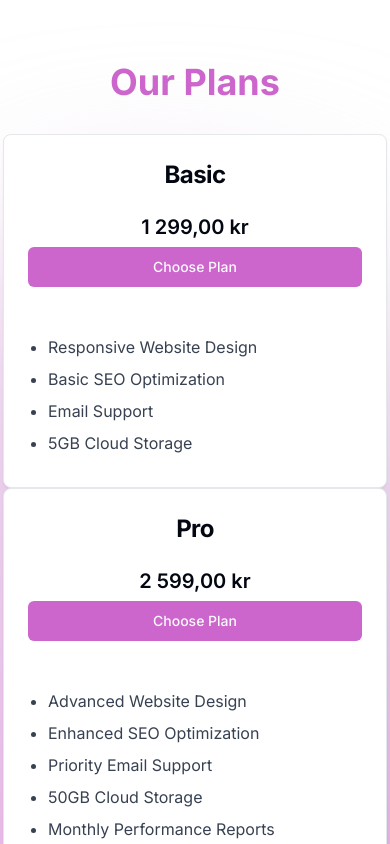
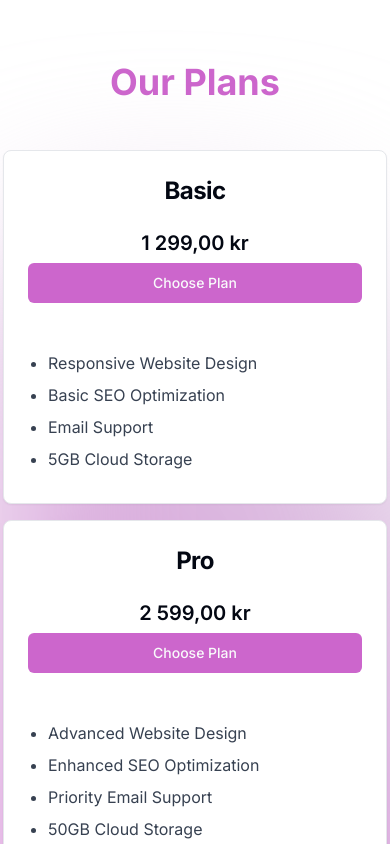
Before and after one commit to iampepepapi/eiktec-graphic, a Next.js app: page / in a window 390 px wide. Shown: the part 1320-2164 px from the top of the page. Built offline with nearby package versions, Linux system fonts and the light colour scheme.

Commit message:
fixed plans ui mobile

```diff
--- a/src/components/Plans.tsx
+++ b/src/components/Plans.tsx
@@ -16,7 +16,7 @@ const Plans = () => {
                 {plans.map((plan, index) => (
                     <Card
                         key={index}
-                        className="relative w-96 border border-gray-200 md:w-80"
+                        className="relative mt-4 flex w-96 flex-col border border-gray-200 md:mt-0 md:w-80"
                     >
                         <CardHeader className="flex flex-col items-center">
                             <CardTitle className="mb-4 text-2xl font-bold">
```
